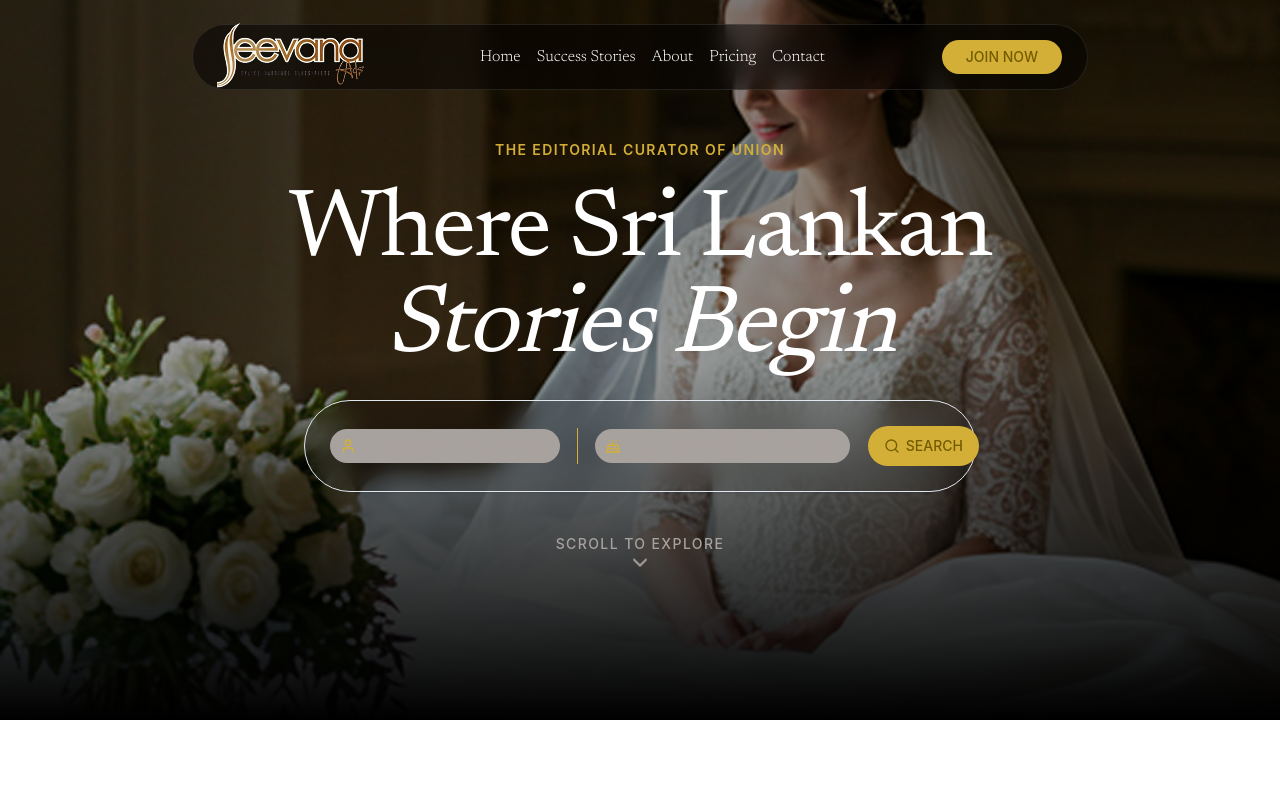
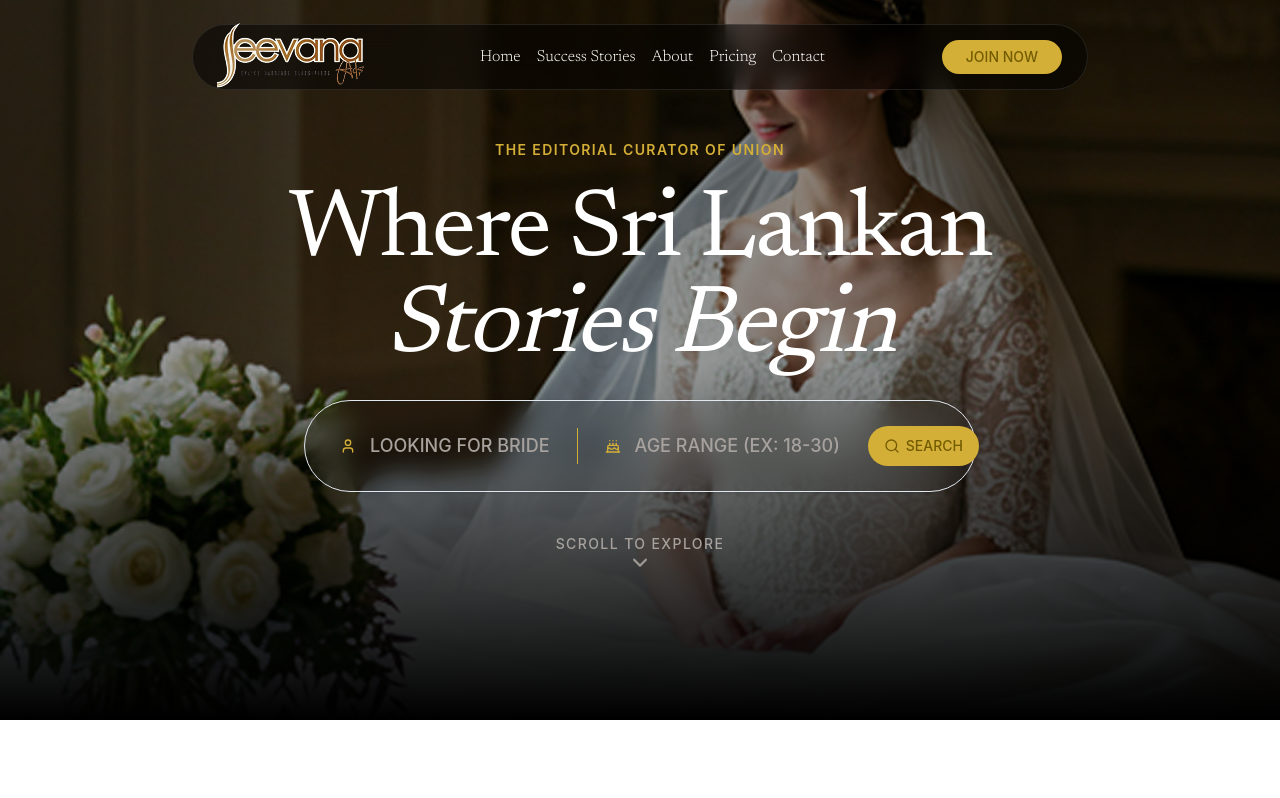
Before and after one commit to techocea/jeevana-project-single, a Next.js app: page / in a window 1280 px wide. Shown: the top 798 px of the page. Built offline with nearby package versions, Linux system fonts and the light colour scheme.

Commit message:
fixed the search component button color

```diff
--- a/components/landing/search-match.tsx
+++ b/components/landing/search-match.tsx
@@ -32,10 +32,7 @@ const SearchMatch = () => {
         <div className="hidden sm:flex items-center space-x-4">
           <DropdownMenu>
             <DropdownMenuTrigger asChild>
-              <Button
-                variant="ghost"
-                className="rounded-full text-muted-foreground uppercase text-lg"
-              >
+              <Button className="bg-transparent hover:bg-muted/50 rounded-full text-muted-foreground uppercase text-lg">
                 <User size={24} className="text-primary mr-2" /> Looking for{" "}
                 {lookingFor}
               </Button>
@@ -56,10 +53,7 @@ const SearchMatch = () => {
 
           <DropdownMenu>
             <DropdownMenuTrigger asChild>
-              <Button
-                variant="ghost"
-                className="rounded-full text-muted-foreground uppercase text-lg"
-              >
+              <Button className="bg-transparent hover:bg-muted/50 rounded-full text-muted-foreground uppercase text-lg">
                 <Cake size={24} className="text-primary mr-2" /> age range (ex:{" "}
                 {minAge}-{maxAge})
               </Button>
@@ -106,8 +100,7 @@ const SearchMatch = () => {
 
         <div className="flex flex-1 items-center justify-between sm:hidden">
           <Button
-            variant="ghost"
-            className="rounded-full text-muted-foreground uppercase text-lg"
+              className="bg-transparent hover:bg-muted/50 rounded-full text-muted-foreground uppercase text-lg"
             onClick={() => setDrawerOpen(true)}
           >
             <SlidersHorizontal size={24} className="text-primary mr-2" />{" "}
```
